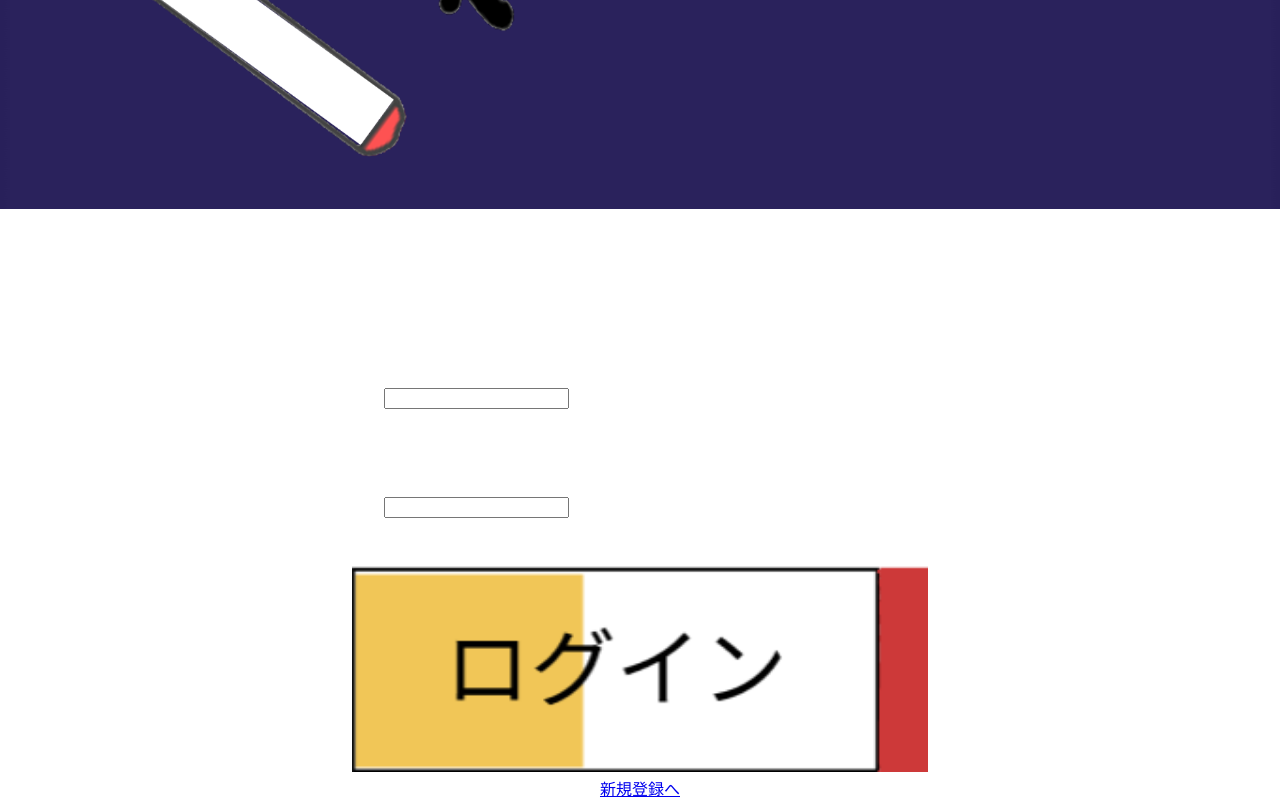
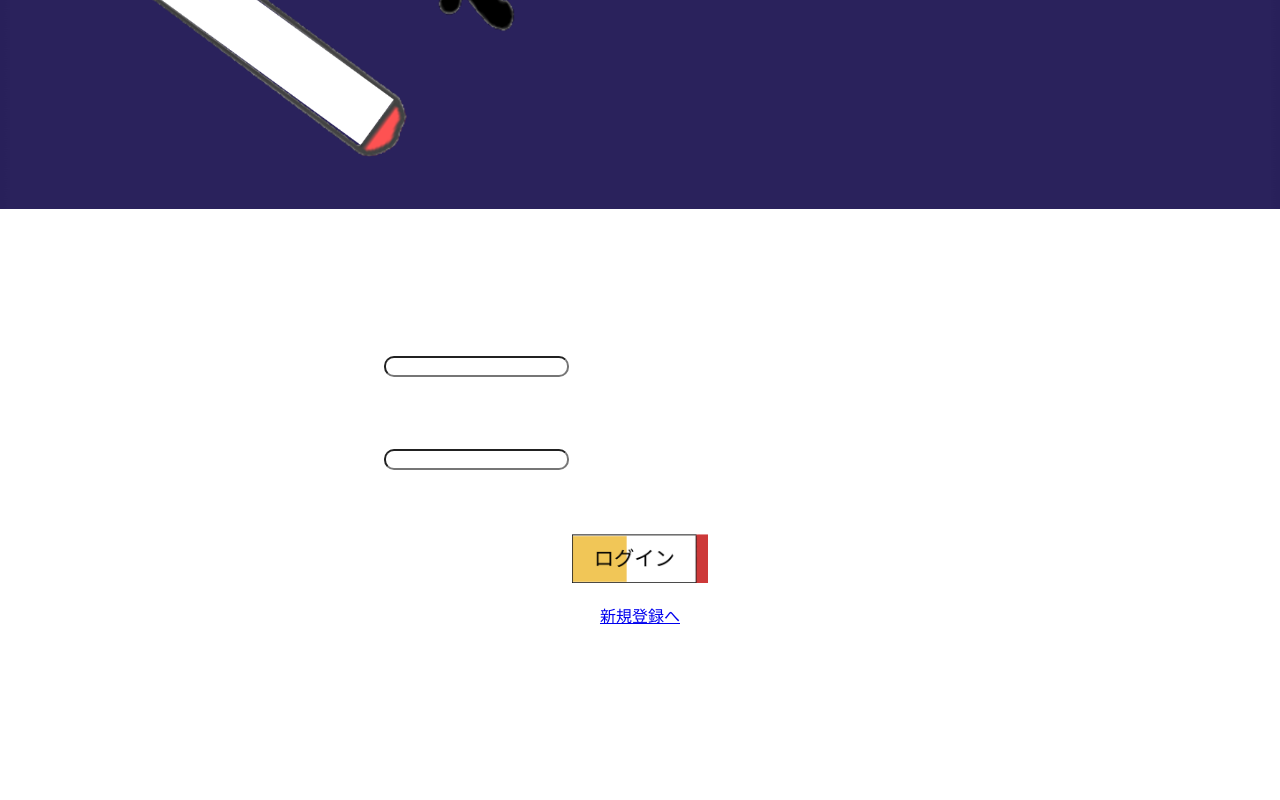
Before and after one commit to ten-pro/GiikuCAMPvol10, a Vue app in the folder tabakoapp/: page / in a window 1280 px wide. Shown: the part 591-1391 px from the top of the page. After the commit the page ends 1218 px from the top, so only its background shows below. Built offline with nearby package versions, Linux system fonts and the light colour scheme.

Commit message:
アドバンス完成！

```diff
--- a/tabakoapp/src/components/Bacode.vue
+++ b/tabakoapp/src/components/Bacode.vue
@@ -22,6 +22,7 @@ import Bacode from './Honsu/bacode.vue'
 import Futter from './Futter.vue'
 import axios from "axios";
 import {StreamBarcodeReader} from "vue-barcode-reader"
+import swal from "sweetalert";
 let barcode = reactive({
     num:0
 });
@@ -41,7 +42,17 @@ const send = () => {
         }
     })
     .then(function (res) {
-                    console.log(res)
+        if(res.data){
+            swal("登録に成功しました！","","success")
+            .then(function(){
+                location.href="/barcode"
+            })
+        }else{
+            swal("失敗","タバコのバーコードをスキャンしてください","error")
+            .then(function(){
+                location.href="/barcode"
+            })
+        }
 
     })
 }
--- a/tabakoapp/src/components/Distance.vue
+++ b/tabakoapp/src/components/Distance.vue
@@ -30,6 +30,18 @@
             <img v-if="state.tabako_mod>=3" class="tabako_img" src="./PNG/tabako_distance.png">
             <img v-if="state.tabako_mod>=4" class="tabako_img" src="./PNG/tabako_distance.png">
             <img v-if="state.tabako_mod>=5" class="tabako_img" src="./PNG/tabako_distance.png">
+        </div>
+
+
+        <div class="tabako_area">
+            <div  v-for="i in state.tabako_count" :key="i">
+                <div class="now_distance_5vh" v-if="i%40==0">{{ i*85*5/10 }}cm</div>
+                <img class="tabako_img" src="./PNG/tabako_distance.png">
+                <img v-if="state.tabako_count-i*5+1>0" class="tabako_img" src="./PNG/tabako_distance.png">
+                <img v-if="state.tabako_count-i*5+2>0" class="tabako_img" src="./PNG/tabako_distance.png">
+                <img v-if="state.tabako_count-i*5+3>0" class="tabako_img" src="./PNG/tabako_distance.png">
+                <img v-if="state.tabako_count-i*5+4>0" class="tabako_img" src="./PNG/tabako_distance.png">
+            </div>
         </div>
         <Futter />
     </div>
--- a/tabakoapp/src/components/Login2.vue
+++ b/tabakoapp/src/components/Login2.vue
@@ -9,7 +9,7 @@
       </div>
       <div class="user_data">
         <p>パスワード</p>
-      <input type="password" class="pass" v-model="state.pass">
+      <input type="password" class="name" v-model="state.pass">
       </div>
       <!-- エラーの表示場所がおかしい -->
       <div v-show='state.error!=""' class="error">
@@ -76,13 +76,17 @@ const login=()=>{
 .user_data{
   width:40vw;
   margin:auto;
+  margin-top:4vh;
+}
+.user_text{
   margin-top:6vh;
 }
-.user_text{
-  margin-top:10vh;
+.name{
+  border-radius: 10px;
 }
 .touroku{
-  width:45vw;
-  margin-top:6vh;
+  width:17vh;
+  margin-top:8vh;
+  margin-bottom: 2vh;
 }
 </style>
```
Lines whose indentation alone changed are shown as unchanged.
